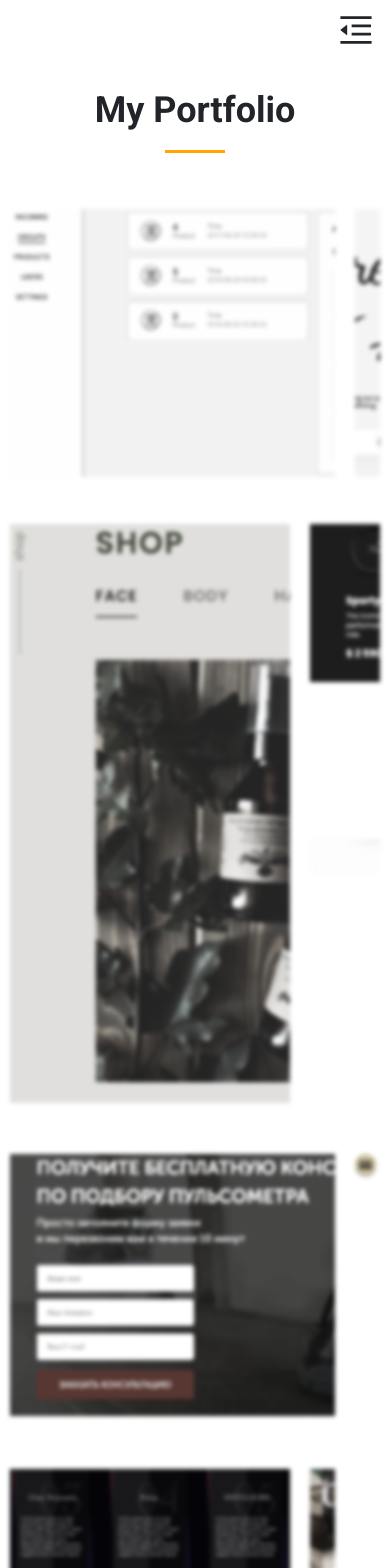
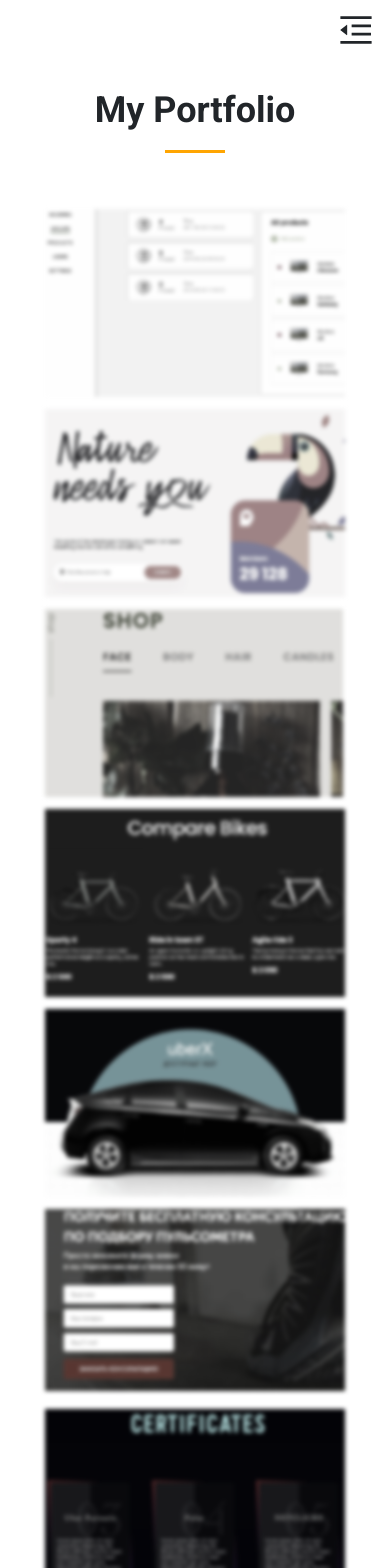
Before and after one commit to khozhainov-aleksandr/Porfolio-Khozhainov-Oleksandr, a Next.js app: page /portfolio in a window 390 px wide. Shown: the top 1568 px of the page. Built offline with nearby package versions, Linux system fonts and the light colour scheme.

Commit message:
fix adaptive for mobile

```diff
--- a/src/styles/Portfolio.module.scss
+++ b/src/styles/Portfolio.module.scss
@@ -112,17 +112,92 @@
   }
 }
 
+// ! Start @media
+
 @media (max-width: 1200px) {
   .linkWrapper {
-    grid-template-columns: repeat(auto-fit, 280px);
-    grid-auto-rows: 280px;
-    justify-content: space-around;
-    row-gap: 35px;
+    grid-template-columns: repeat(2, 380px);
+    grid-template-rows: repeat(9, 280px);
+    gap: 10px;
 
-    .horizonal,
-    .vertical {
-      grid-row: unset;
-      grid-column: unset;
-    }
+    grid-template-areas:
+      'Dzencode        Dzencode'
+      'Rootz           Rootz'
+      'EcoCosmetics    EcoCosmetics'
+      'MyBiKE          MyBiKE'
+      'Uber            Uber'
+      'RunSmart        RunSmart'
+      'FirstPortfolio  FirstPortfolio'
+      'ActiveBox       ActiveBox'
+      'Netclicks       Netclicks';
+  }
+
+  .Rootz .picture {
+    object-position: -130px 0px;
+  }
+
+  .MyBiKE .picture {
+    object-position: 0px -100px;
+  }
+
+  .FirstPortfolio .picture {
+    object-position: 0px -86px;
   }
 }
+
+@media (max-width: 780px) {
+  .linkWrapper {
+    grid-template-columns: repeat(1, 380px);
+    grid-template-rows: repeat(9, 200px);
+
+    grid-template-areas:
+      'Dzencode'
+      'Rootz'
+      'EcoCosmetics'
+      'MyBiKE'
+      'Uber'
+      'RunSmart'
+      'FirstPortfolio'
+      'ActiveBox'
+      'Netclicks';
+  }
+
+  .MyBiKE .picture {
+    object-position: 0px 0px;
+  }
+
+  .Uber .picture {
+    object-position: 0px -118px;
+  }
+
+  .FirstPortfolio .picture {
+    object-position: 0px -94px;
+  }
+}
+
+@media (max-width: 400px) {
+  .linkWrapper {
+    grid-template-columns: repeat(1, 300px);
+    gap: 0;
+  }
+
+  .Rootz .picture {
+    object-position: -176px 0px;
+  }
+
+  .MyBiKE .picture {
+    object-position: -24px 0px;
+  }
+
+  .Uber .picture {
+    object-position: 0px -74px;
+  }
+
+  .FirstPortfolio .picture {
+    object-position: 0px -14px;
+  }
+
+  .Netclicks .picture {
+    object-position: 2px -30px;
+  }
+}
```
